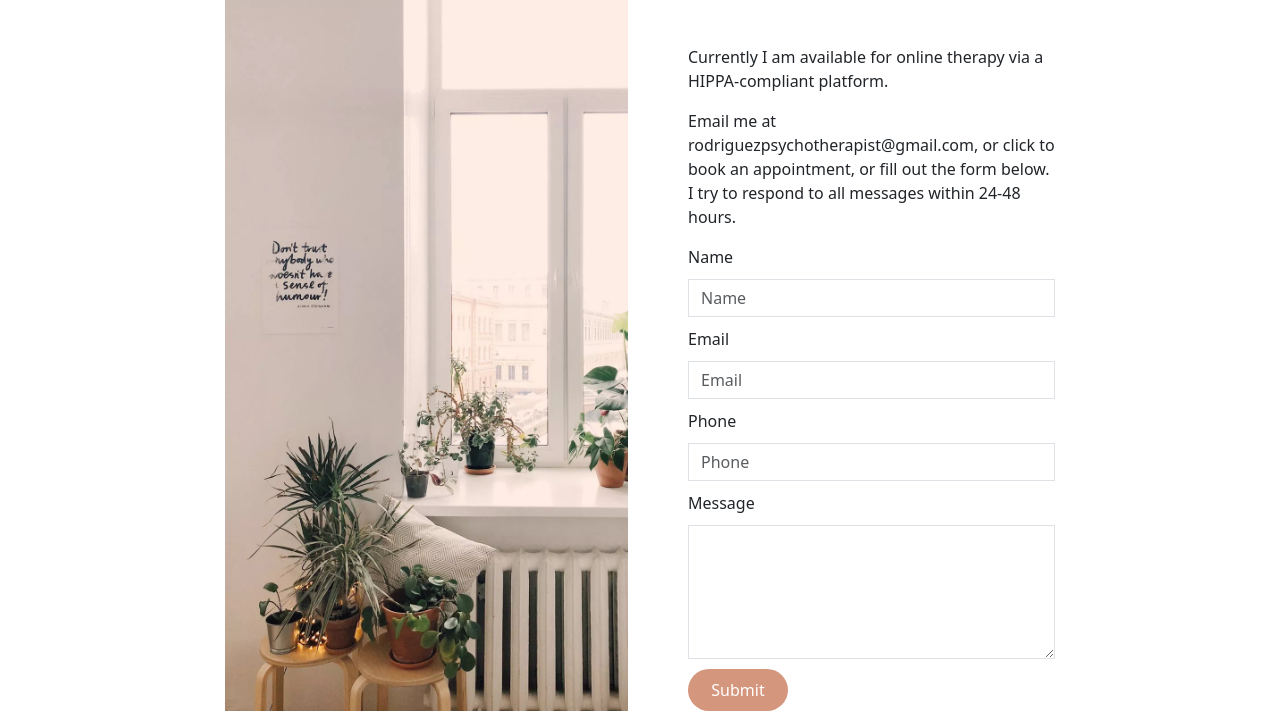
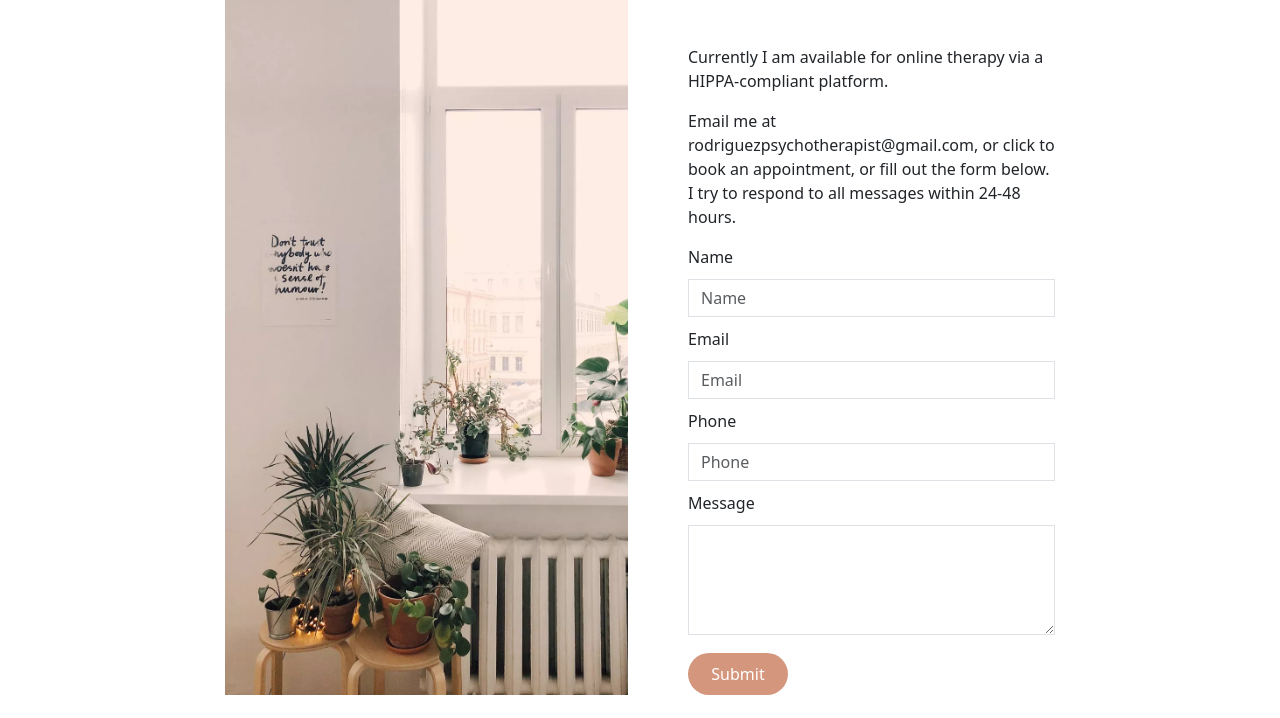
Before and after one commit to Divya-Damien/TheSenient, a plain HTML site: page index.html in a window 1280 px wide. Shown: the part 1595-2313 px from the top of the page. Drawn offline with nearby package versions, Linux system fonts and the light colour scheme.

Commit message:
Padding Adjustment

```diff
--- a/index.html
+++ b/index.html
@@ -237,7 +237,7 @@
 										<textarea
 											class="form-control"
 											id="message"
-											rows="5"
+											rows="4"
 										></textarea>
 									</div>
 									<!-- Recaptcha -->
@@ -248,7 +248,7 @@
 										data-expired-callback="onRecaptchaResponseExpiry"
 										data-error-callback="onRecaptchaError"
 									></div>
-									<button class="btn" type="submit">Submit</button>
+									<button class="btn mt-2" type="submit">Submit</button>
 								</form>
 							</div>
 						</div>
@@ -305,7 +305,7 @@
 						event.preventDefault();
 						const targetId = link.getAttribute("href").substring(1);
 						const targetElement = document.getElementById(targetId);
-						const targetPosition = targetElement.offsetTop + navbarHeight + 2;
+						const targetPosition = targetElement.offsetTop + navbarHeight + 5;
 						window.scrollTo({
 							top: targetPosition,
 							behavior: "smooth",
```
